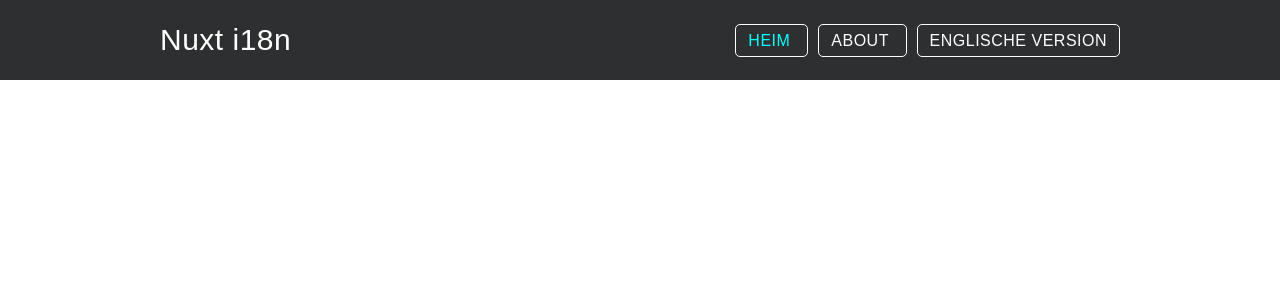
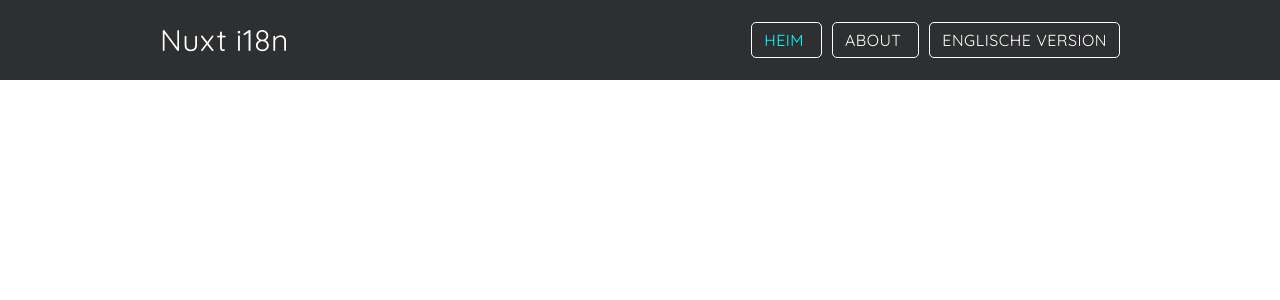
Before and after one commit to denisgoldman/personalsite, a Nuxt app: page / in a window 1280 px wide. Shown: the top 300 px of the page. Built offline with nearby package versions, Linux system fonts and the light colour scheme.

Commit message:
added sass

```diff
--- /dev/null
+++ b/assets/main.scss
@@ -0,0 +1,9 @@
+html, body {
+    background-color: #fff;
+    color: #2e2f30;
+    letter-spacing: 0.5px;
+    font-size: 18px;
+    font-family: "Quicksand", "Source Sans Pro", Arial, sans-serif;
+    height: 100vh;
+    margin: 0;
+  }
--- a/layouts/default.vue
+++ b/layouts/default.vue
@@ -35,15 +35,7 @@ export default {}
   margin: 0;
   box-sizing: border-box;
 }
-html, body {
-  background-color: #fff;
-  color: #2e2f30;
-  letter-spacing: 0.5px;
-  font-size: 18px;
-  font-family: "Source Sans Pro", Arial, sans-serif;
-  height: 100vh;
-  margin: 0;
-}
+
 .container {
   width: 75%;
   margin: 0 auto;
--- a/nuxt.config.js
+++ b/nuxt.config.js
@@ -12,7 +12,8 @@ export default {
       { hid: 'description', name: 'description', content: process.env.npm_package_description || '' }
     ],
     link: [
-      { rel: 'icon', type: 'image/x-icon', href: '/favicon.ico' }
+      { rel: 'icon', type: 'image/x-icon', href: '/favicon.ico' },
+      { rel: 'stylesheet', href: 'https://fonts.googleapis.com/css?family=Quicksand&display=swap'}
     ]
   },
   /*
@@ -22,8 +23,7 @@ export default {
   /*
   ** Global CSS
   */
-  css: [
-  ],
+  css: ['@/assets/main.scss'],
   /*
   ** Plugins to load before mounting the App
   */
--- a/package.json
+++ b/package.json
@@ -14,5 +14,8 @@
     "nuxt": "^2.0.0",
     "vue-i18n": "^7.3.2"
   },
-  "devDependencies": {}
+  "devDependencies": {
+    "node-sass": "^4.13.0",
+    "sass-loader": "^8.0.0"
+  }
 }
```
Also changed, not shown: 1 other file (tests, documents, lock files or other folders).
